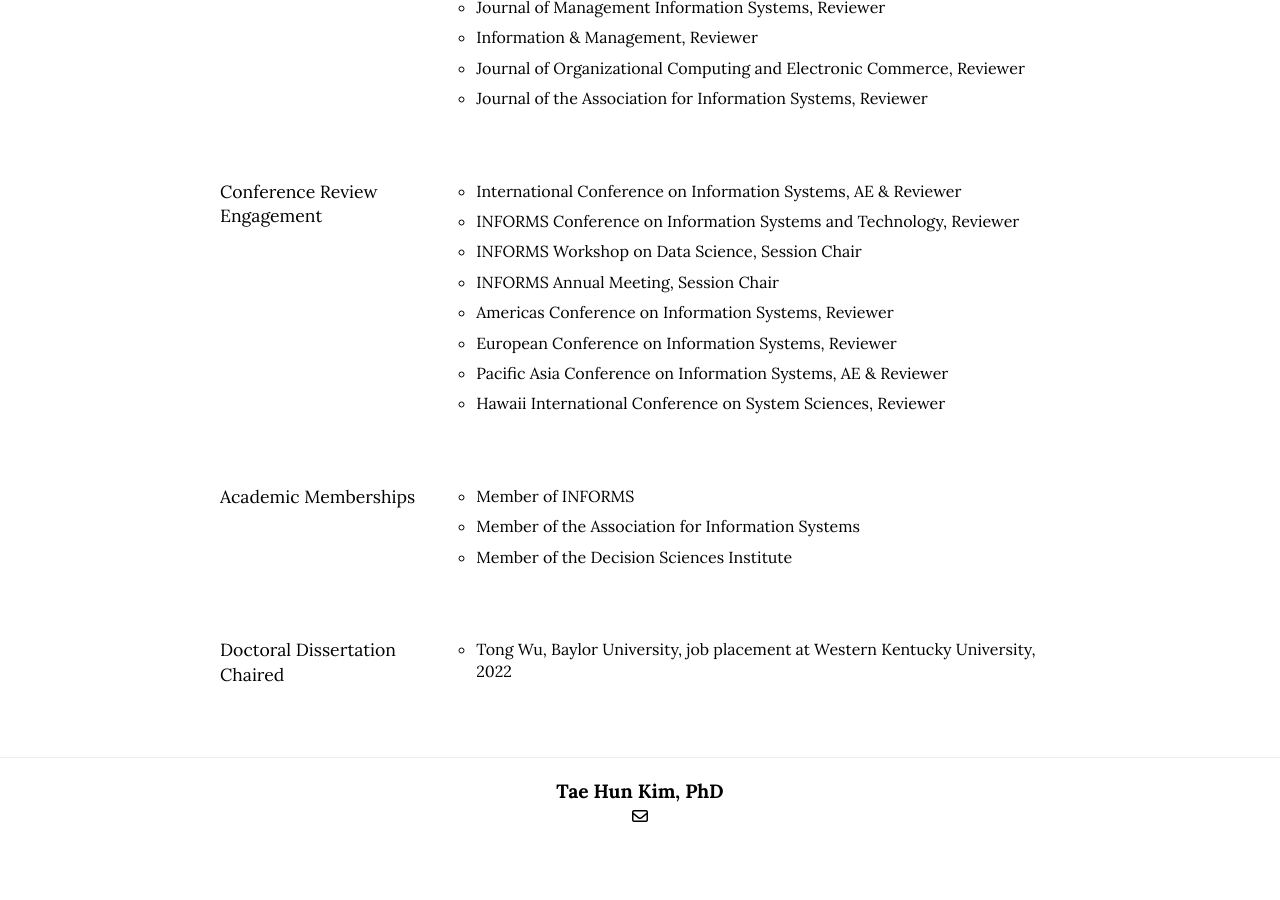
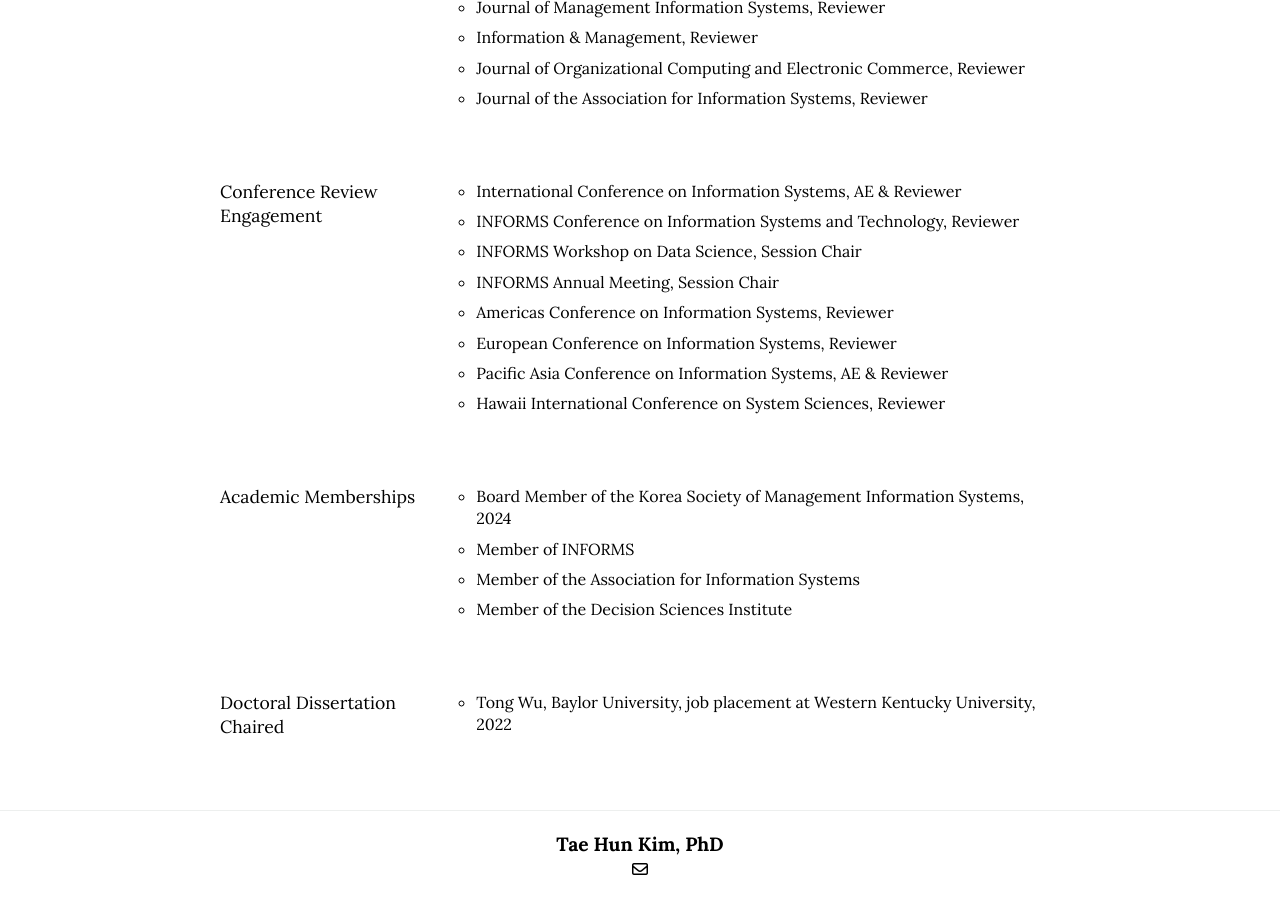
Before and after one commit to istaehun/taehun, a Jekyll site: the page built from engagement.html, in a window 1280 px wide and 900 px high, scrolled down 3491 px. Built offline with Jekyll 4.4.1, drawn with Linux system fonts in a browser that asks for light colours; nearby versions of some CDN libraries; before the commit the page ends 4338 px from its top, so only the background shows below that.

Commit message:
Update engagement.yml

```diff
--- a/_data/engagement.yml
+++ b/_data/engagement.yml
@@ -87,6 +87,7 @@
   -
     title: Academic Memberships
     list:
+      - "Board Member of the Korea Society of Management Information Systems, 2024"
       - "Member of INFORMS"
       - "Member of the Association for Information Systems"
       - "Member of the Decision Sciences Institute"
```
